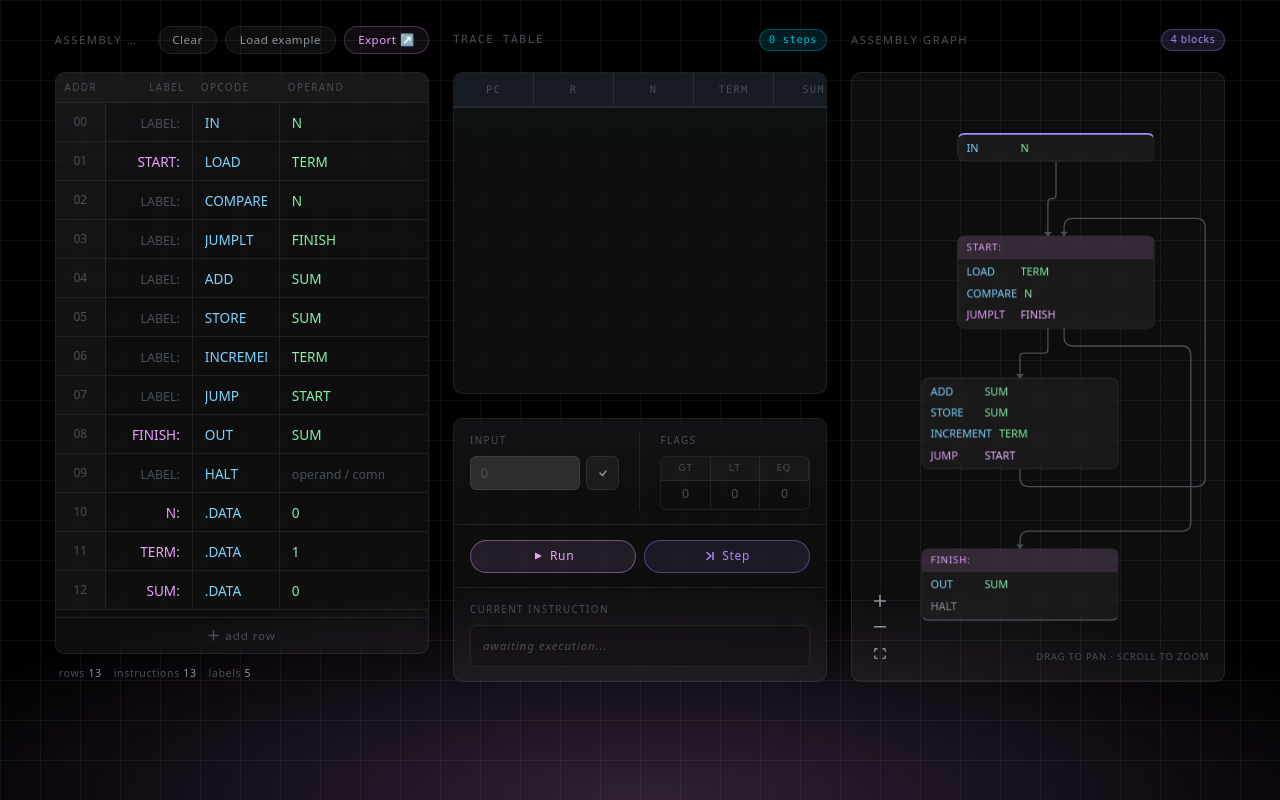
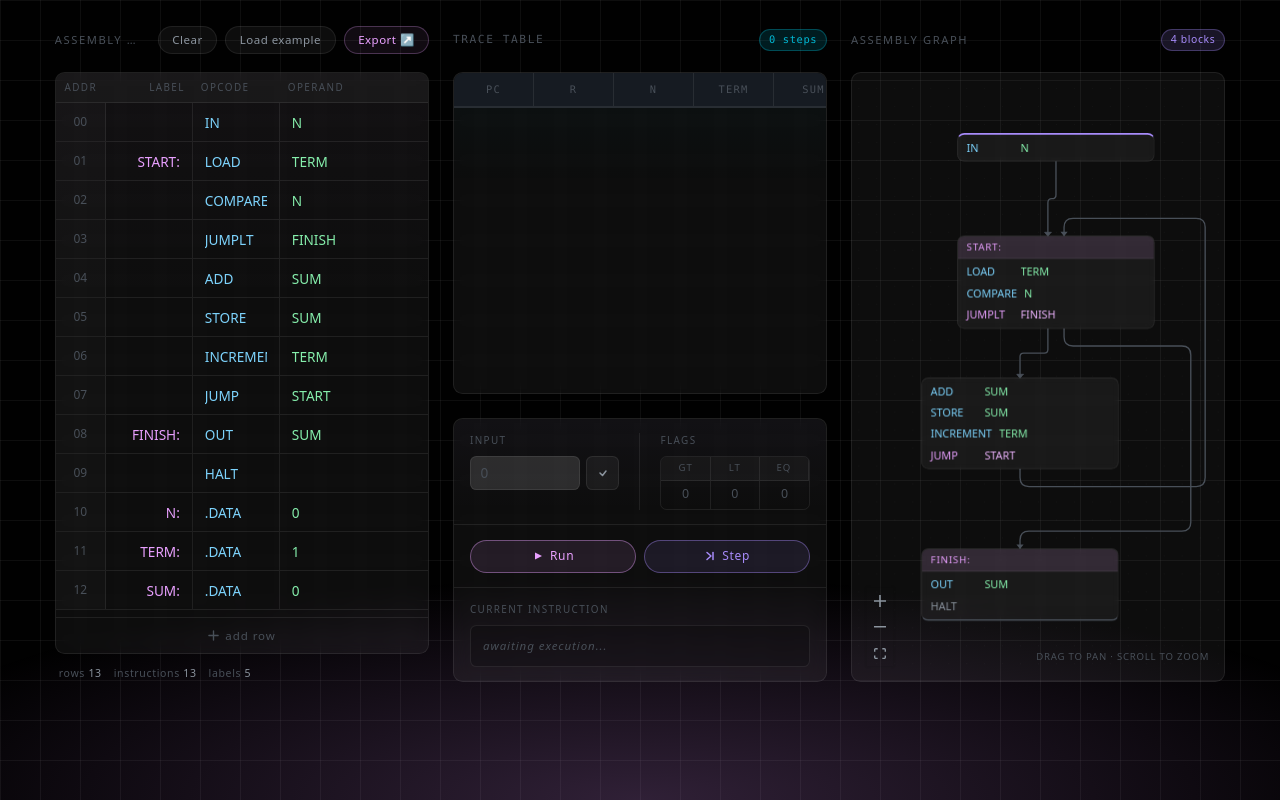
Before and after one commit to DiamondPie/assembly-sim, a Next.js app: page / in a window 1280 px wide. Built offline with nearby package versions, Linux system fonts and the light colour scheme; a web font is replaced by a local one.

Commit message:
Remove placeholder text from AsmEditor input fields

```diff
--- a/app/components/AsmEditor.jsx
+++ b/app/components/AsmEditor.jsx
@@ -366,7 +366,6 @@ export default function AsmEditor({ rows: externalRows, onRowsChange, isRunning
                   ref={el => setRef(row.id, 'label', el)}
                   className={clsx(styles.asmInput, styles.asmInputLabel)}
                   type="text"
-                  placeholder="LABEL:"
                   value={row.label}
                   spellCheck={false}
                   onFocus={() => setFocusedId(row.id)}
@@ -413,7 +412,6 @@ export default function AsmEditor({ rows: externalRows, onRowsChange, isRunning
                   ref={el => setRef(row.id, 'opcode', el)}
                   className={clsx(styles.asmInput, styles.asmInputOpcode)}
                   type="text"
-                  placeholder="OPCODE"
                   value={row.opcode}
                   spellCheck={false}
                   onFocus={() => setFocusedId(row.id)}
@@ -435,7 +433,6 @@ export default function AsmEditor({ rows: externalRows, onRowsChange, isRunning
                   ref={el => setRef(row.id, 'operand', el)}
                   className={clsx(styles.asmInput, styles.asmInputOperand)}
                   type="text"
-                  placeholder="operand / comment"
                   value={row.operand}
                   spellCheck={false}
                   onFocus={() => setFocusedId(row.id)}
```
